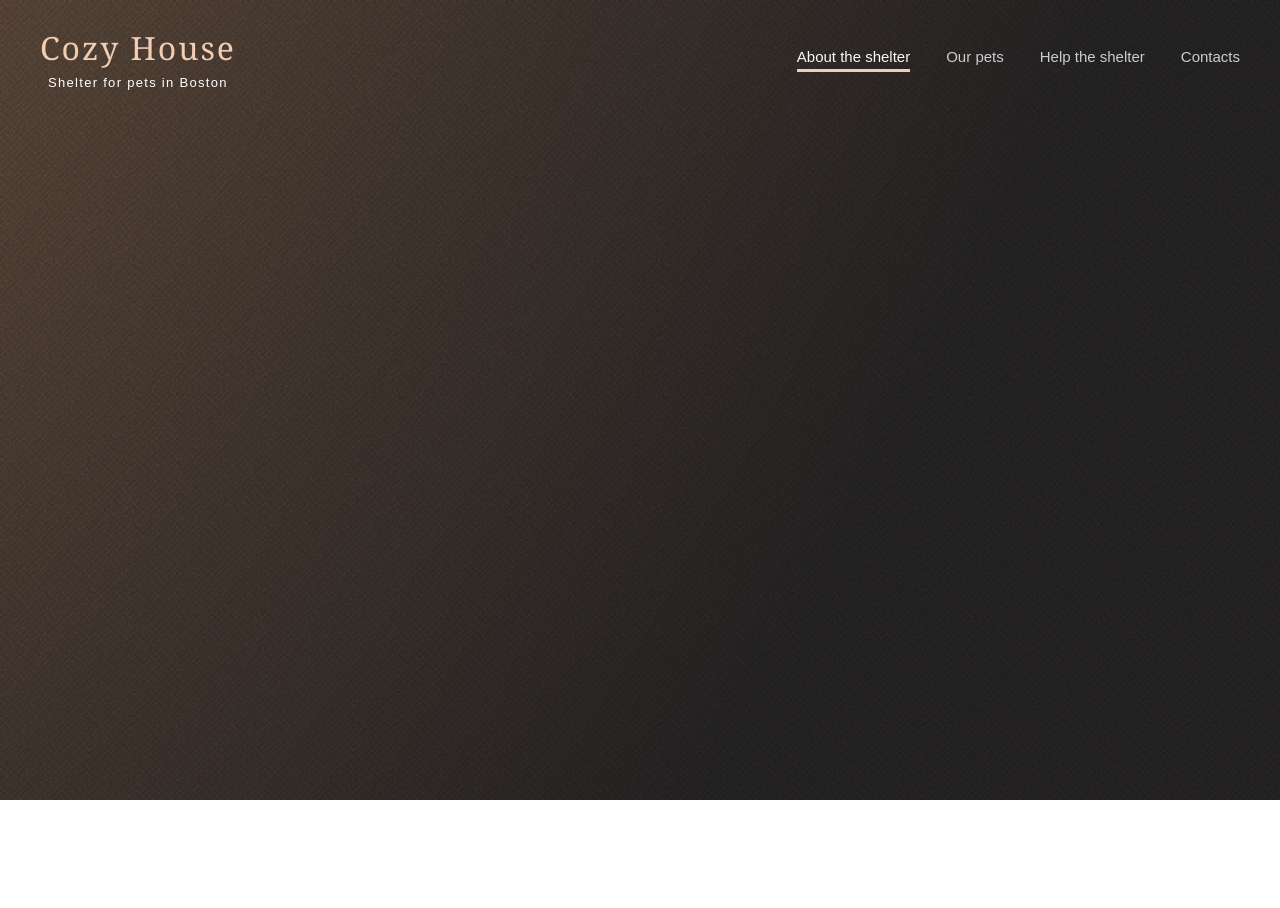
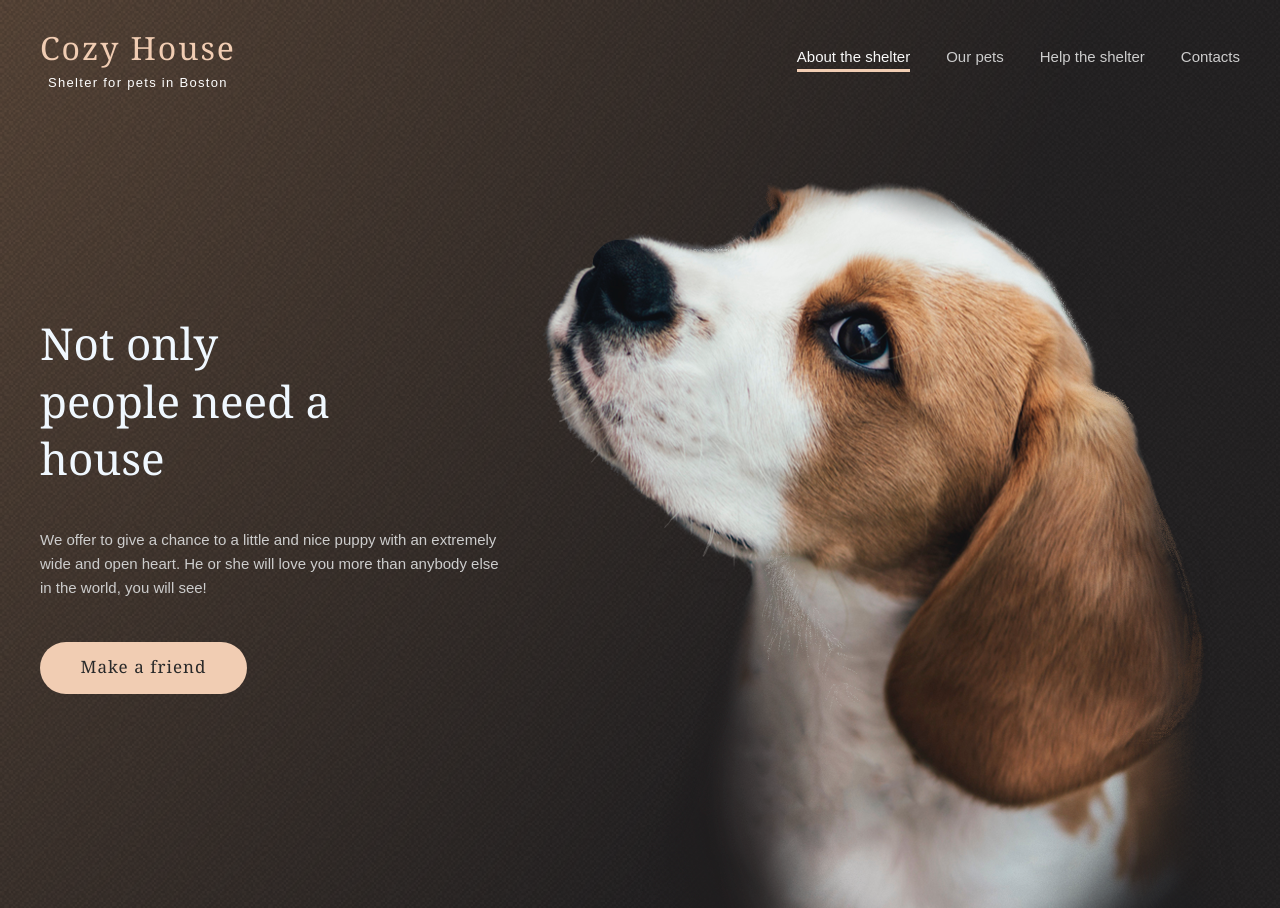
Before and after one commit to Mideli37/stage1-tasks-JSFE2023Q1, a plain HTML site: page shelter/index.html in a window 1280 px wide. Before the commit the page ends 800 px from the top, so only its background shows below. Drawn offline with Linux system fonts and the light colour scheme.

Commit message:
feat: add start section

```diff
--- a/shelter/index.html
+++ b/shelter/index.html
@@ -9,6 +9,7 @@
 </head>
 <body>
   <header>
+    <div class="wrapper">
       <a class="logo" href="">
         <span class="title">Cozy House</span>
         <span class="subTitle">Shelter for pets in Boston</span>
@@ -29,9 +30,20 @@
           </li>
         </ul>
       </nav>
+    </div>
   </header>
   <main>
-
+    <section id="start">
+      <div class="wrapper">
+        <div class="aboutContent">
+          <h1>Not only people need a house</h1>
+          <p>We offer to give a chance to a little and nice puppy with an extremely wide and open heart. He or she will
+            love you more than anybody else in the world, you will see!</p>
+          <button class="startButton button" href="#ourFriends">Make a friend</button>
+        </div>
+        <img class="startImage" alt="StartScreenPuppy" src="./assets/start-screen-puppy.png">
+      </div>
+    </section>
   </main>
 </body>
 </html>
--- a/shelter/style.css
+++ b/shelter/style.css
@@ -1,20 +1,27 @@
 body {
+  margin: 0 auto;
   font-family: 'Arial';
   font-style: normal;
   font-weight: 400;
   font-size: 15px;
   line-height: 160%;
   color: #fafafa;
-  margin: 0 auto;
-  width: 1200px;
-  padding: 30px 40px;
   color: aliceblue;
   background-image: url(assets/startSectionBackground.png);
   background-repeat: no-repeat;
   background-size: cover;
+  overflow-y: overlay;
 }
 
 header {
+  display: flex;
+  justify-content: center;
+}
+
+.wrapper {
+  max-width: 1200px;
+  width: 100%;
+  padding: 30px 40px 0px 40px;
   display: flex;
   justify-content: space-between;
 }
@@ -64,9 +71,77 @@ nav li {
   cursor: unset;
 }
 
-nav li:hover,
+nav li:hover {
+  color: rgba(250, 250, 250, 1);
+}
+
+nav li:active,
 .aboutLI {
   color: rgba(250, 250, 250, 1);
   border-bottom: solid 3px #f1cdb3;
   transition: 200ms;
 }
+
+h1 {
+  margin: 0;
+  max-width: 325px;
+  font-family: 'Georgia';
+  font-style: normal;
+  font-weight: 400;
+  font-size: 44px;
+  line-height: 130%;
+}
+
+#start p {
+  padding-top: 26px;
+  font-family: 'Arial';
+  font-style: normal;
+  font-weight: 400;
+  font-size: 15px;
+  line-height: 160%;
+  color: #cdcdcd;
+}
+
+.startButton {
+  width: 207px;
+  height: 52px;
+  background: #f1cdb3;
+  border-radius: 100px;
+  border-color: rgba(250, 250, 250, 0);
+  display: flex;
+  flex-direction: column;
+  align-items: center;
+  padding: 12px 22px;
+  gap: 10px;
+  margin-top: 27px;
+  font-family: 'Georgia';
+  font-style: normal;
+  font-weight: 400;
+  font-size: 17px;
+  line-height: 130%;
+  letter-spacing: 0.06em;
+  color: #292929;
+  cursor: pointer;
+  transition: all 200ms;
+}
+
+.startButton:hover {
+  background: rgba(253, 220, 196, 1);
+}
+
+#start .wrapper {
+  flex-direction: row;
+}
+
+.aboutContent {
+  max-width: 39%;
+  display: flex;
+  flex-direction: column;
+  justify-content: center;
+  padding-bottom: 19px;
+}
+
+.startImage {
+  max-width: 698px;
+  padding-top: 60px;
+}
```
Also changed, not shown: shelter/assets/about-pets.png (added), shelter/assets/donation-dog.png (added), shelter/assets/footer-puppy.png (added), shelter/assets/pets-jennifer.png (added), shelter/assets/pets-katrine.png (added), shelter/assets/pets-woody.png (added), shelter/assets/start-screen-puppy.png (added). Lines whose indentation alone changed are shown as unchanged.
